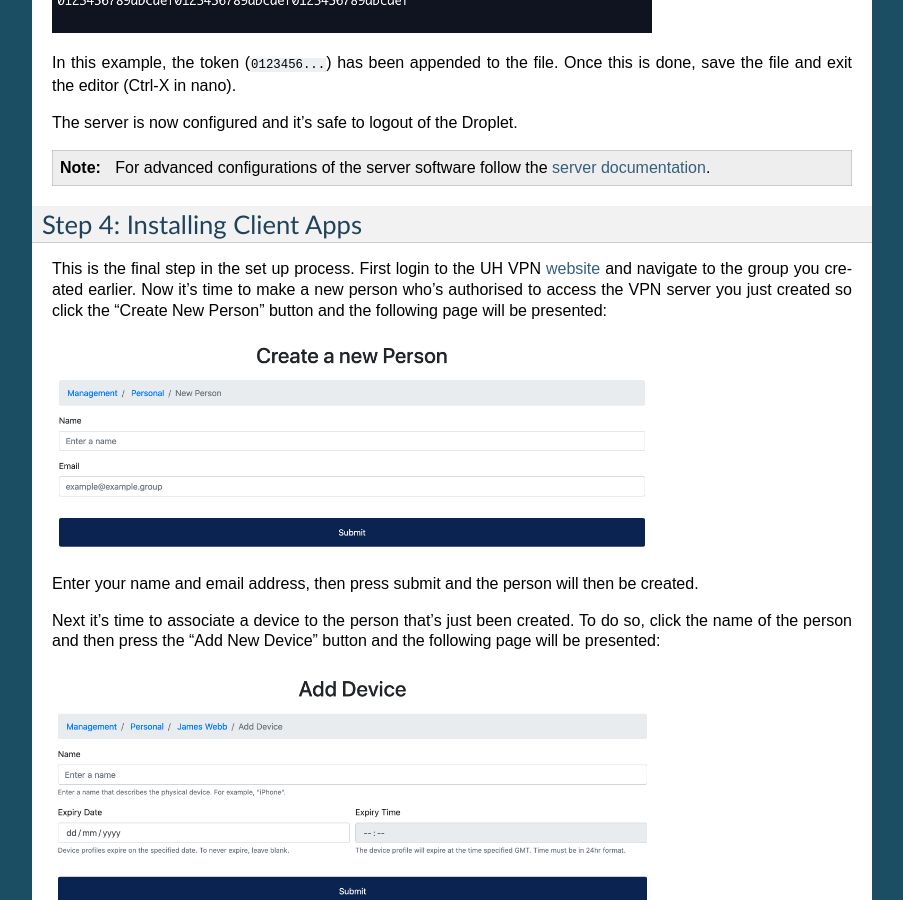
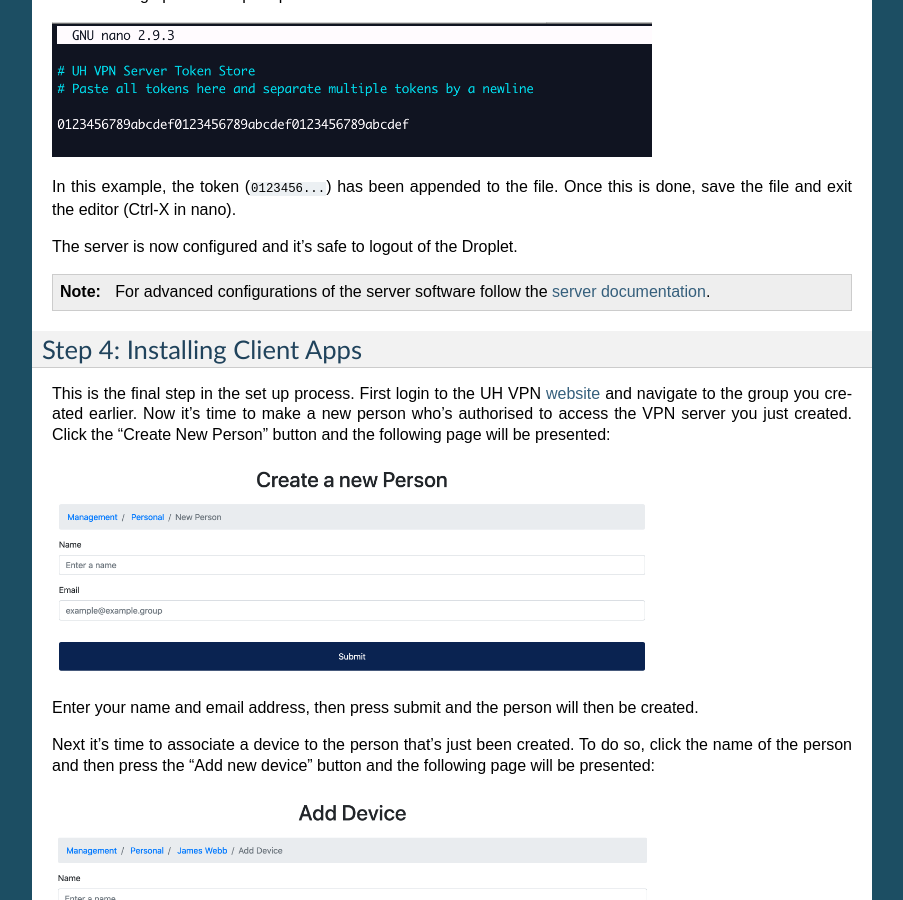
Before and after one commit to ultrahorizon/UH-VPN-Docs, a Sphinx documentation site: the page built from source/simple-setup.rst, in a window 1280 px wide and 900 px high, scrolled down 5909 px. Shown: the whole window, without its empty margins (198-1101 px from the left). Built offline with Sphinx 7.4.7, drawn with Linux system fonts in a browser that asks for light colours; some of the changed text lies outside the part shown.

Commit message:
Correct typos and build TOC for simple setup guide

```diff
--- a/source/simple-setup.rst
+++ b/source/simple-setup.rst
@@ -157,7 +162,7 @@ The first step is to add Ultra Horizon's package archive to the system sources.
     $> sudo add-apt-repository ppa:ultrahorizon/ppa
 
 .. image:: /_static/simple-setup/ppa-confirm.png
-  :width: 300
+  :width: 500
   :alt: PPA Confirm
 
 A prompt will then display information about the repository, accept this, then download the package information
@@ -217,7 +222,7 @@ Step 4: Installing Client Apps
 
 This is the final step in the set up process. First login to the UH VPN `website`_ and navigate
 to the group you created earlier. Now it's time to make a new person who's authorised to access
-the VPN server you just created so click the "Create New Person" button and the following
+the VPN server you just created. Click the "Create New Person" button and the following
 page will be presented:
 
 .. image:: /_static/simple-setup/create-person.png
@@ -227,7 +232,7 @@ page will be presented:
 Enter your name and email address, then press submit and the person will then be created.
 
 Next it's time to associate a device to the person that's just been created. To do so, click the
-name of the person and then press the "Add New Device" button and the following page
+name of the person and then press the "Add new device" button and the following page
 will be presented:
 
 .. image:: /_static/simple-setup/create-device.png
```
Also changed, not shown: other parts of source/simple-setup.rst (+6 -1 lines).
